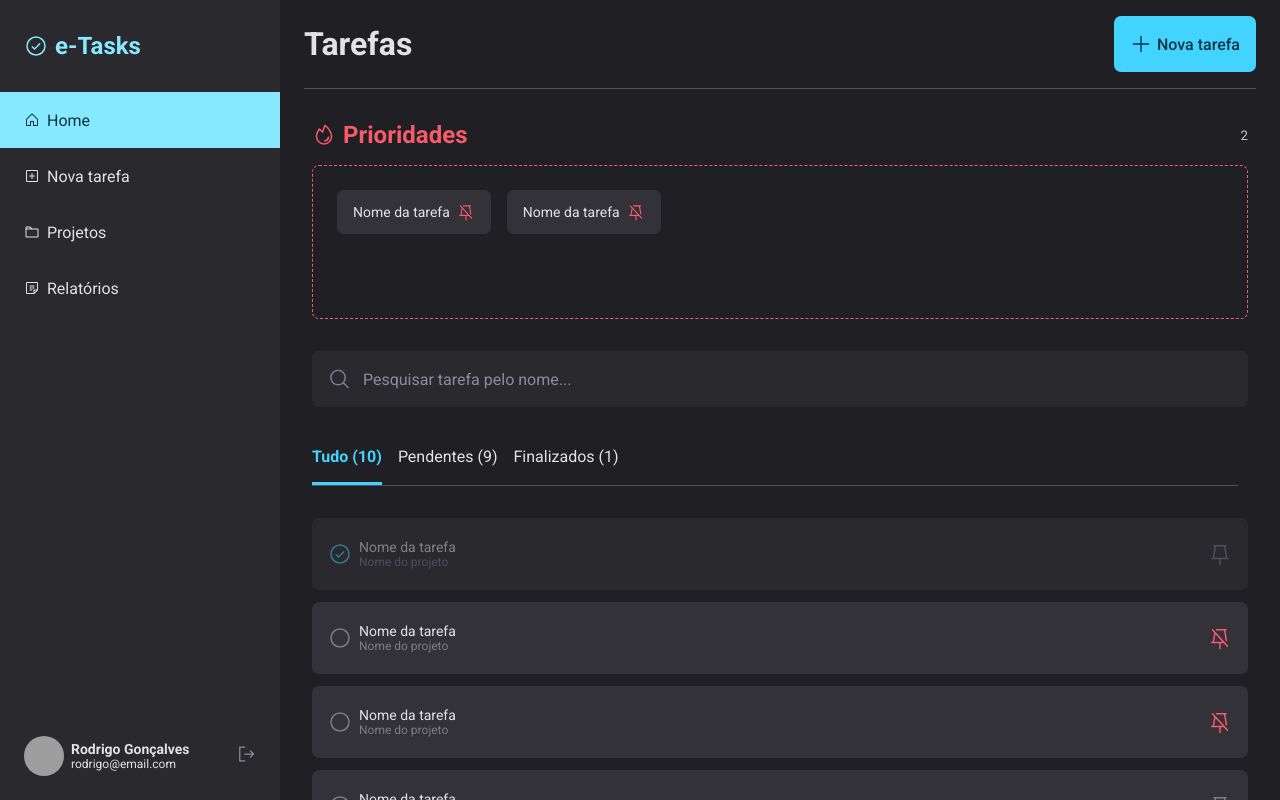
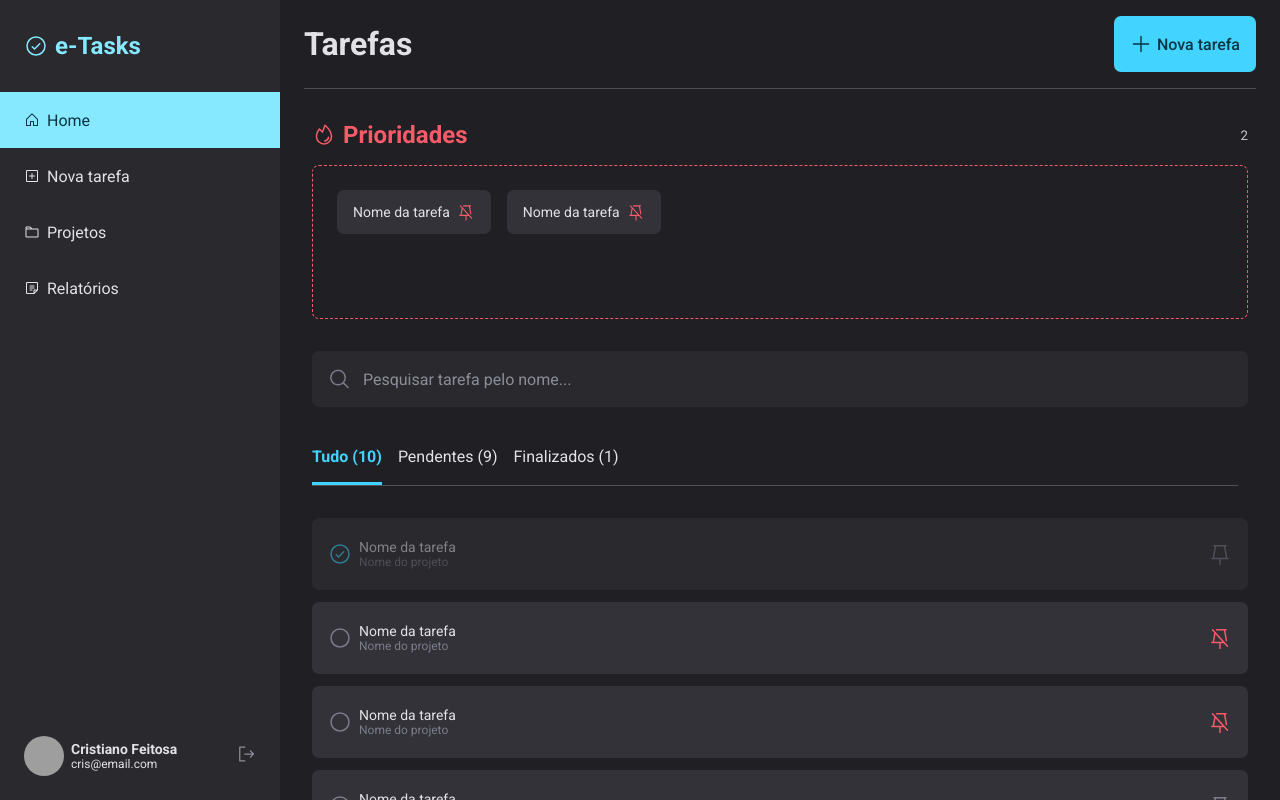
Before and after one commit to crisfeitosa/explorer-e-tasks, a React (Vite) app: page / in a window 1280 px wide. Built offline with nearby package versions, Linux system fonts and the light colour scheme; grey boxes are pictures that could not be loaded.

Commit message:
fix: update user information in SideMenu component

```diff
--- a/src/components/SideMenu/index.jsx
+++ b/src/components/SideMenu/index.jsx
@@ -17,10 +17,10 @@ export function SideMenu() {
       </Nav>
 
       <Footer>
-        <img src="https://github.com/rodrigorgtic.png" alt="Foto do usuário" />
+        <img src="https://github.com/crisfeitosa.png" alt="Foto do usuário" />
         <div>
-          <strong>Rodrigo Gonçalves</strong>
-          <small>rodrigo@email.com</small>
+          <strong>Cristiano Feitosa</strong>
+          <small>cris@email.com</small>
         </div>
 
         <Button type="button">
```
